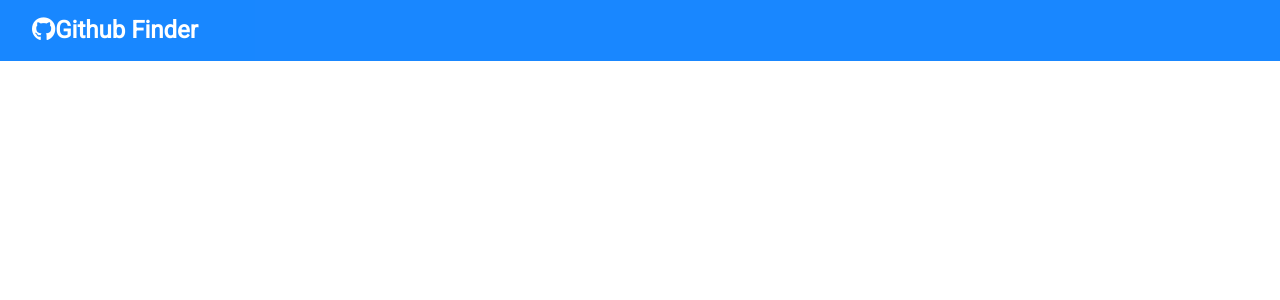
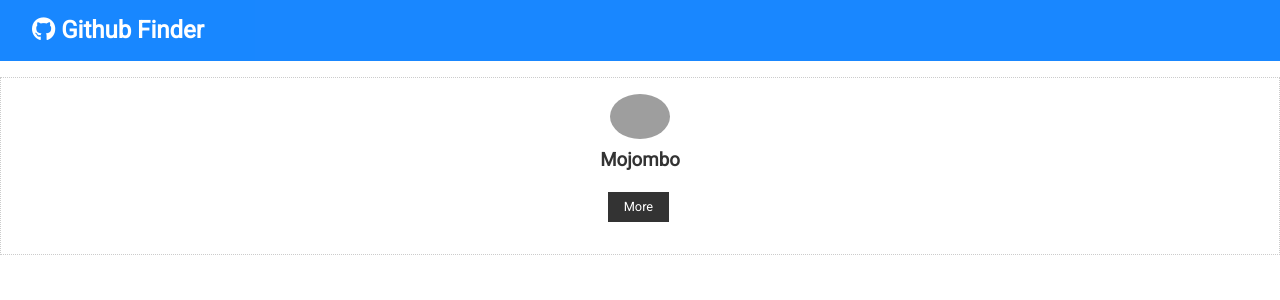
Before and after one commit to alexleybourne/Github-Finder, a React (Create React App) app: page / in a window 1280 px wide. Shown: the top 300 px of the page. Built offline with nearby package versions, Linux system fonts and the light colour scheme; grey boxes are pictures that could not be loaded.

Commit message:
Created Users

```diff
--- a/src/App.js
+++ b/src/App.js
@@ -1,12 +1,14 @@
 import React, { Component } from "react"
+import "./App.css"
 import NavBar from "./components/layout/NavBar"
-import "./App.css"
+import UserItem from "./components/users/UserItem"
 
 class App extends Component {
   render() {
     return (
       <div className='App'>
         <NavBar />
+        <UserItem />
       </div>
     )
   }
--- a/src/components/layout/NavBar.js
+++ b/src/components/layout/NavBar.js
@@ -3,7 +3,7 @@
 
 export class NavBar extends Component {
   static defaultProps = {
-    title: 'Github Finder',
+    title: ' Github Finder',
     icon: 'fab fa-github'
   }
 
--- /dev/null
+++ b/src/components/users/UserItem.js
@@ -0,0 +1,32 @@
+import React, { Component } from "react"
+
+class UserItem extends Component {
+    state = {
+        id: "id",
+        login: "Mojombo",
+        avatar_url: "https://avatars0.githubusercontent.com/u/1?v=4",
+        html_url: "https://github.com/mojombo"
+    }
+
+  render() {
+
+    const { login, avatar_url, html_url} = this.state
+
+    return (
+      <div className='card text-center'>
+        <img
+          src={avatar_url}
+          alt='User Icon'
+          className='round-img'
+          style={{ width: "60px" }}
+        />
+        <h3>{login}</h3>
+        <div>
+            <a href={html_url} className="btn btn-dark btn-sm my-1" target="_blank">More</a>
+        </div>
+      </div>
+    )
+  }
+}
+
+export default UserItem
```
Also changed, not shown: src/components/users/Users.js (added, +18 -0 lines).
